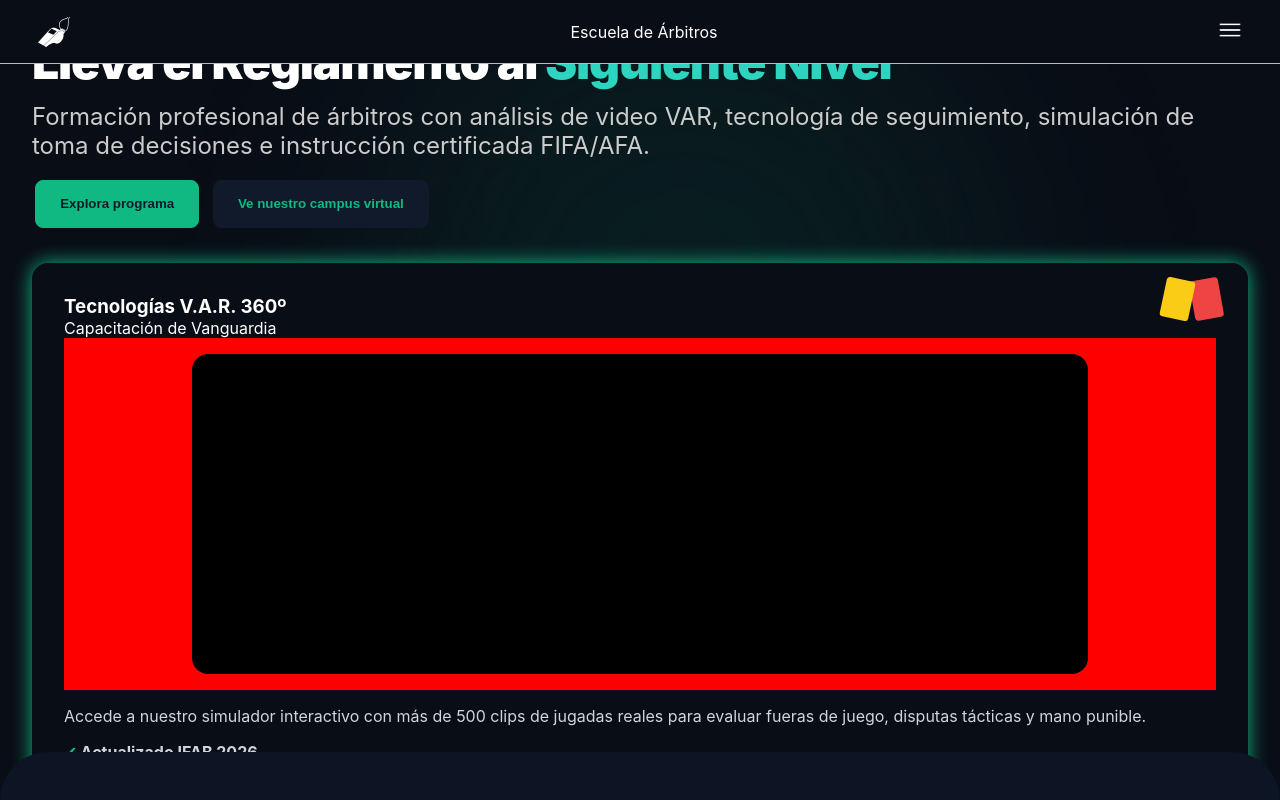
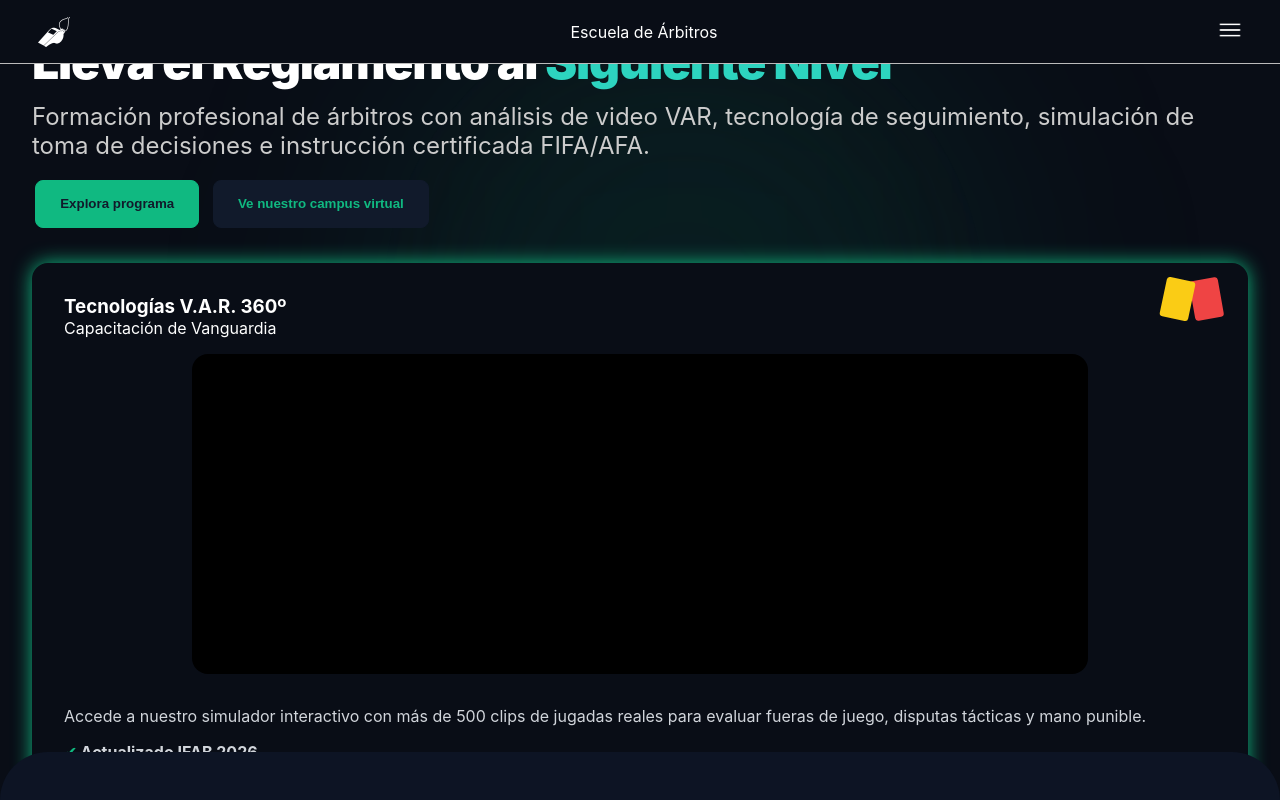
Before and after one commit to luiscaleni/escuela, a React (Vite) app: page / in a window 1280 px wide. Shown: the top 800 px of the page. Built offline with nearby package versions, Linux system fonts and the light colour scheme; no server answers.

Commit message:
escueladearbitros-new design-5_1

```diff
--- a/src/App/components/css/ContentPreviewLand.module.css
+++ b/src/App/components/css/ContentPreviewLand.module.css
@@ -53,7 +53,6 @@
 .contentPreviewLand > .contentElements > .contentVideo{
     width: 100%;
     height: auto;
-    background-color: #f00;
 
     display: flex;
     justify-content: center;
--- a/src/index.css
+++ b/src/index.css
@@ -90,10 +90,6 @@
   display: none;
 }
 
-body{
-  background-color: var(--background-solid);
-}
-
 /*dark*/
 body.dark{
   --color-bg: #fff;
@@ -138,7 +134,7 @@ body {
   margin: 0;
   padding: 0;
   overflow-x: hidden; /* Evita desplazamiento lateral */
-  background-color: white;
+  background-color: var(--background-solid);
 
   display: flex;
   justify-content: center;
```
